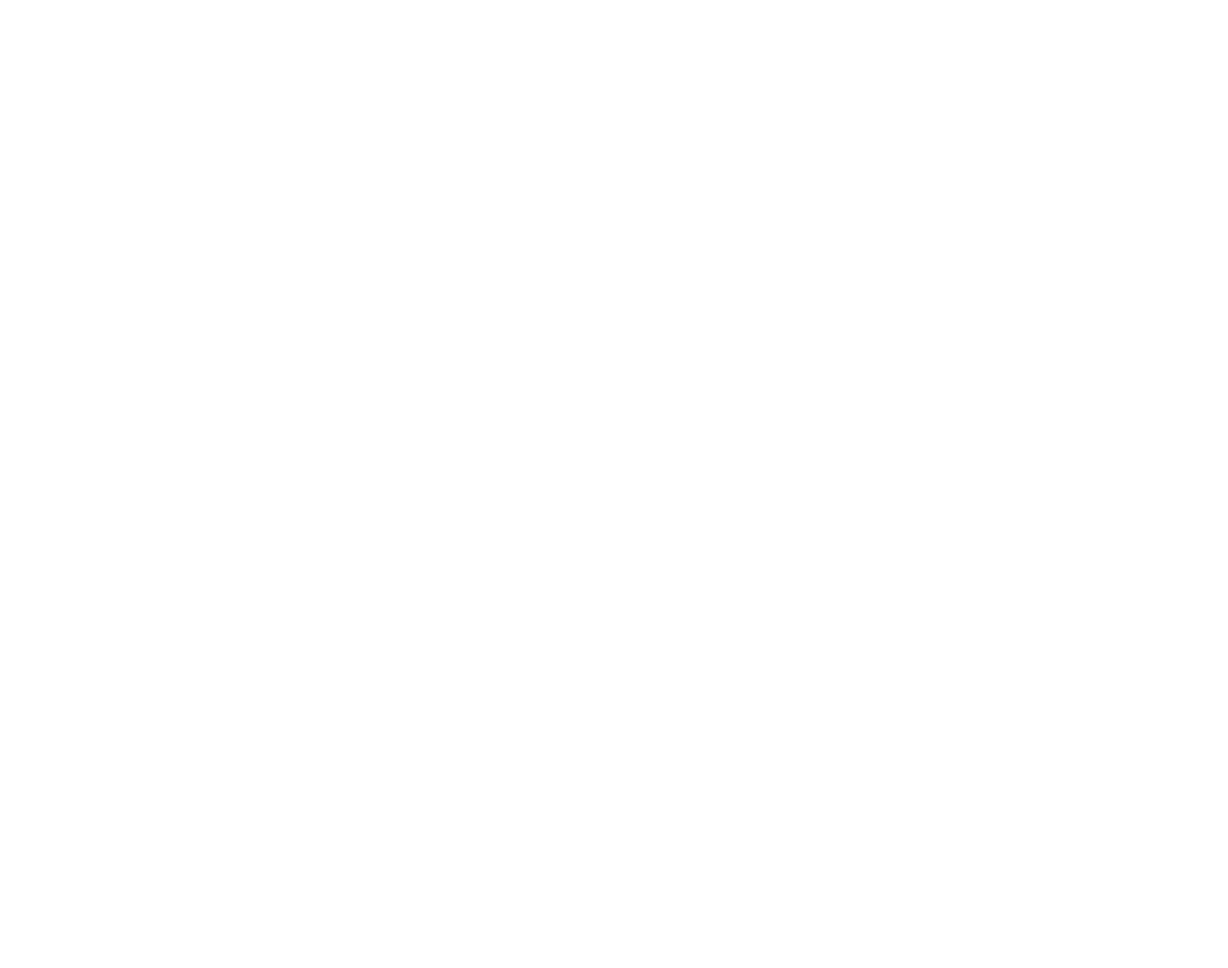
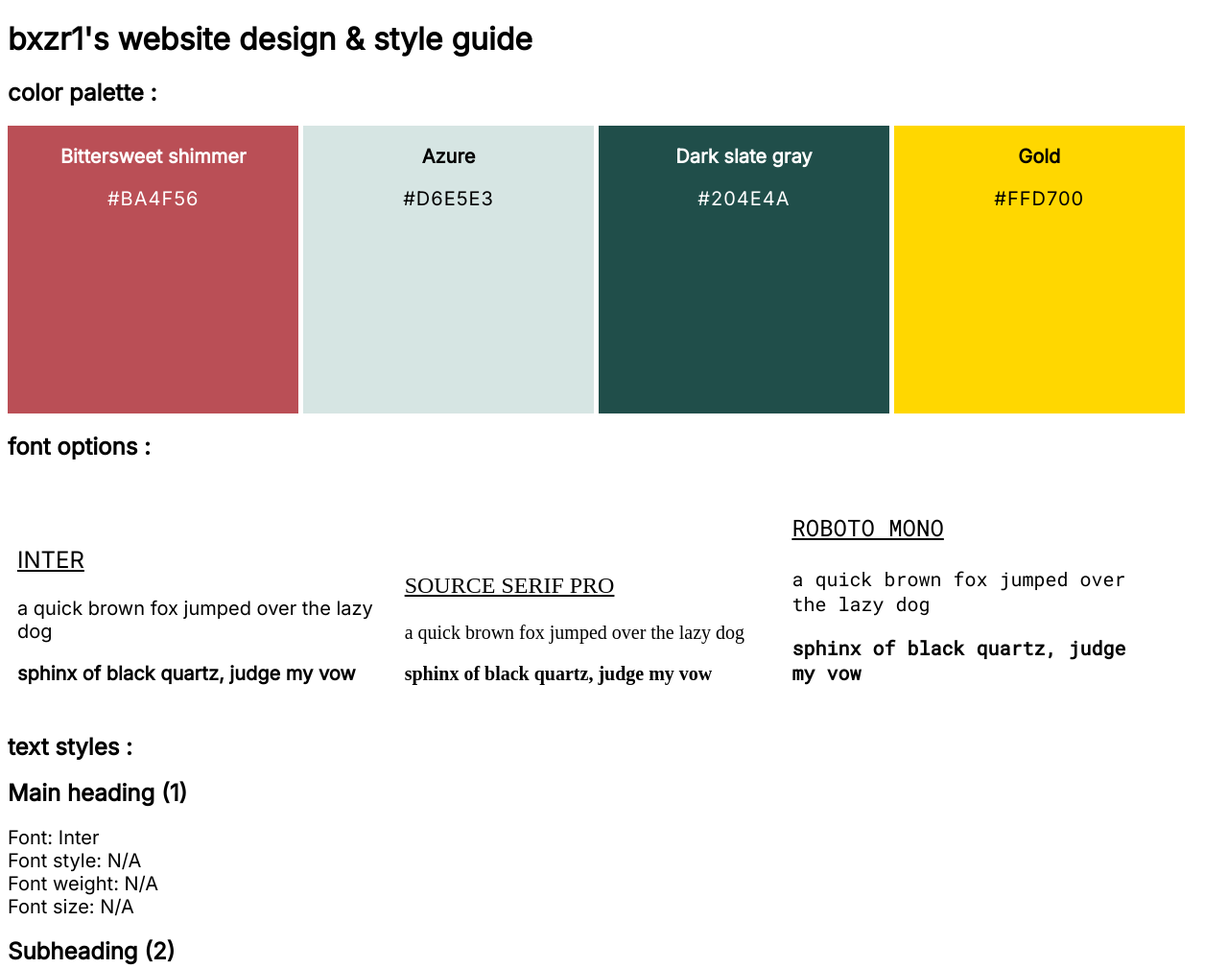
Before and after one commit to bxzr10/bxzr10.github.io, a plain HTML site: page codecademy/designsystem/index.html in a window 1280 px wide. Shown: the top 1009 px of the page at 96% size. Before the commit the page ends 800 px from the top, so only its background shows below. Drawn offline with Linux system fonts and the light colour scheme; a web font is replaced by a local one.

Commit message:
almost completed site design guide project

```diff
--- a/codecademy/designsystem/index.html
+++ b/codecademy/designsystem/index.html
@@ -0,0 +1,99 @@
+<!--
+
+Website style guide & design system
+
+Purpose:
+* Document visual vocabulary & reusable components
+* Organize the look and feel & stay consistent
+* Provide reference for how future construction should be styled
+
+
+
+5.
+In addition to the list of possible fonts, your style guide should include a section for specific text styles for page elements. For example, you could set main heading (<h1>) guidelines about text size, fonts, font styles, font weight, and more.
+
+
+6.
+Add any additional styles that you’d like to include to make your style guide/design system look great. This could include positioning, layout, additional colors, box model properties, and more.
+
+
+
+7.
+
+If you’d like to extend your site, consider:
+
+Adding additional components (you could document the various buttons that you’d like to use).
+Learning how and then implementing a responsive design so that your site looks great on all screen sizes.
+Adding navigation and splitting up your site so that each section has its own HTML page.
+
+
+-->
+
+<!DOCTYPE html>
+<html>
+    <head>
+        <meta charset="utf-8" />
+        <link rel="stylesheet" type="text/css" href="../../resources/main.css" />
+        <link rel="stylesheet" type="text/css" href="./styles.css" />
+        <title>website design guide</title>
+    </head>
+    <body>
+        <h1>bxzr1's website design & style guide</h1>
+
+        <section id="colors">
+            <h2>color palette :</h2>
+            <div class="color-box dusty-red">
+                <p class="color-info name light">Bittersweet shimmer</p>
+                <p class="color-info hex light">#BA4F56</p>
+            </div>
+            <div class="color-box light-blue">
+                <p class="color-info name dark">Azure</p>
+                <p class="color-info hex dark">#D6E5E3</p>
+            </div>
+            <div class="color-box dark-grey">
+                <p class="color-info name light">Dark slate gray</p>
+                <p class="color-info hex light">#204E4A</p>
+            </div>
+            <div class="color-box bright-gold">
+                <p class="color-info name dark">Gold</p>
+                <p class="color-info hex dark">#FFD700</p>
+            </div>
+        </section>
+
+        <section id="fonts">
+            <h2>font options :</h2>
+            <div class="font">
+                <p class="header sans-serif">Inter</p>
+                <p class="sample sans-serif">a quick brown fox jumped over the lazy dog</p>
+                <p class="sample bold sans-serif">sphinx of black quartz, judge my vow</p>
+            </div>
+            <div class="font">
+                <p class="header serif">Source Serif Pro</p>
+                <p class="sample serif">a quick brown fox jumped over the lazy dog</p>
+                <p class="sample bold serif">sphinx of black quartz, judge my vow</p>
+            </div>
+            <div class="font">
+                <p class="header mono">Roboto Mono</p>
+                <p class="sample mono">a quick brown fox jumped over the lazy dog</p>
+                <p class="sample bold mono">sphinx of black quartz, judge my vow</p>
+            </div>
+        </section>
+
+        <!-- fix this to align to the html cheat sheet page -->
+
+        <section id="styles">
+            <h2>text styles :</h2>
+            <h1>Main heading (1)</h1>
+            <p class="text-body">Font: Inter<br/>Font style: N/A<br />Font weight: N/A<br />Font size: N/A</p>
+            <h2>Subheading (2)</h2>
+            <p class="text-body">Font: Inter<br/>Font style: N/A<br />Font weight: N/A<br />Font size: N/A</p>
+            <h3>Section heading (3)</h3>
+            <p class="text-body">Font: Inter<br/>Font style: N/A<br />Font weight: N/A<br />Font size: N/A</p>
+            <p class="text-body">Body text or <span class="text-body-em">Emphasized body text</span></p>
+            <p class="text-body">Font: Inter<br/>Font style: N/A<br />Font weight: N/A<br />Font size: 20px, 24px</p>
+            <p class="text-body mono">Code</p>
+            <p class="text-body">Font: Roboto Mono<br/>Font style: N/A<br />Font weight: N/A<br />Font size: 20px</p>
+        </section>
+
+    </body>
+</html>
--- a/codecademy/designsystem/styles.css
+++ b/codecademy/designsystem/styles.css
@@ -0,0 +1,87 @@
+
+
+.colors {
+    /* border: 1px solid black; why isn't this working?? */
+}
+
+.color-box {
+    width: 24%;
+    height: 300px;
+    display: inline-block;
+}
+
+.name {
+    font-size: 20px;
+    font-weight: bold;
+    text-align: center;
+}
+
+.hex {
+    font-size: 20px;
+    text-align: center;
+    letter-spacing: 1px;
+}
+
+.light {
+    color: white;
+}
+
+.dark {
+    color: black;
+}
+
+.dusty-red {
+    background-color: #BA4F56;
+}
+
+.light-blue {
+    background-color: #D6E5E3;
+}
+
+.dark-grey {
+    background-color: #204E4A;
+}
+
+.bright-gold {
+    background-color: #FFD700;
+}
+
+.font {
+    display: inline-block;
+    width: 30%;
+    margin: 10px;
+}
+
+.sans-serif {
+    font-family: Inter;
+}
+
+.serif {
+    font-family: 'Source Serif Pro';
+}
+
+.mono {
+    font-family: 'Roboto Mono';
+}
+
+.header {
+    font-size: 24px;
+    text-transform: uppercase;
+    text-decoration: underline;
+}
+
+.sample {
+    font-size: 20px;
+}
+
+.bold {
+    font-weight: bold;
+}
+
+.text-body {
+    font-size: 20px;
+}
+
+.text-body-em {
+    font-size: 24px;
+}
```
Also changed, not shown: codecademy/codecademy-designsystem.html (+0 -2 lines), codecademy/htmlcheatsheet/index.html (+4 -2 lines), codecademy/designsystem/spec.txt (deleted).
